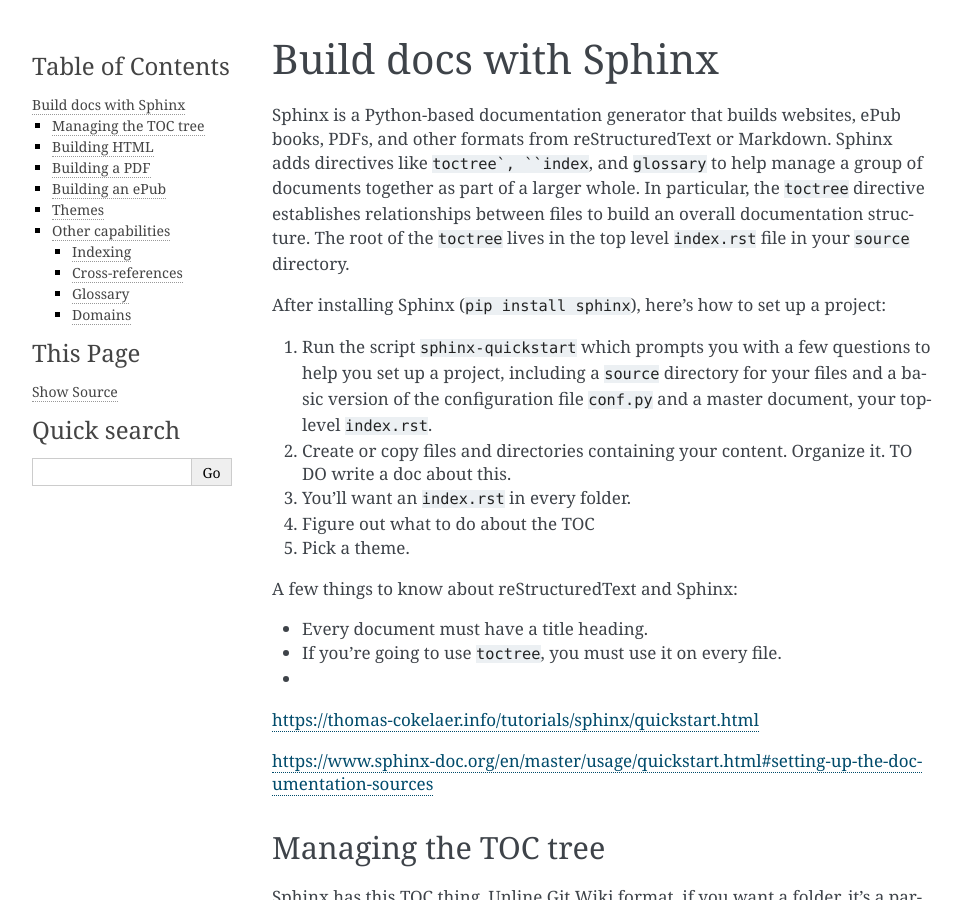
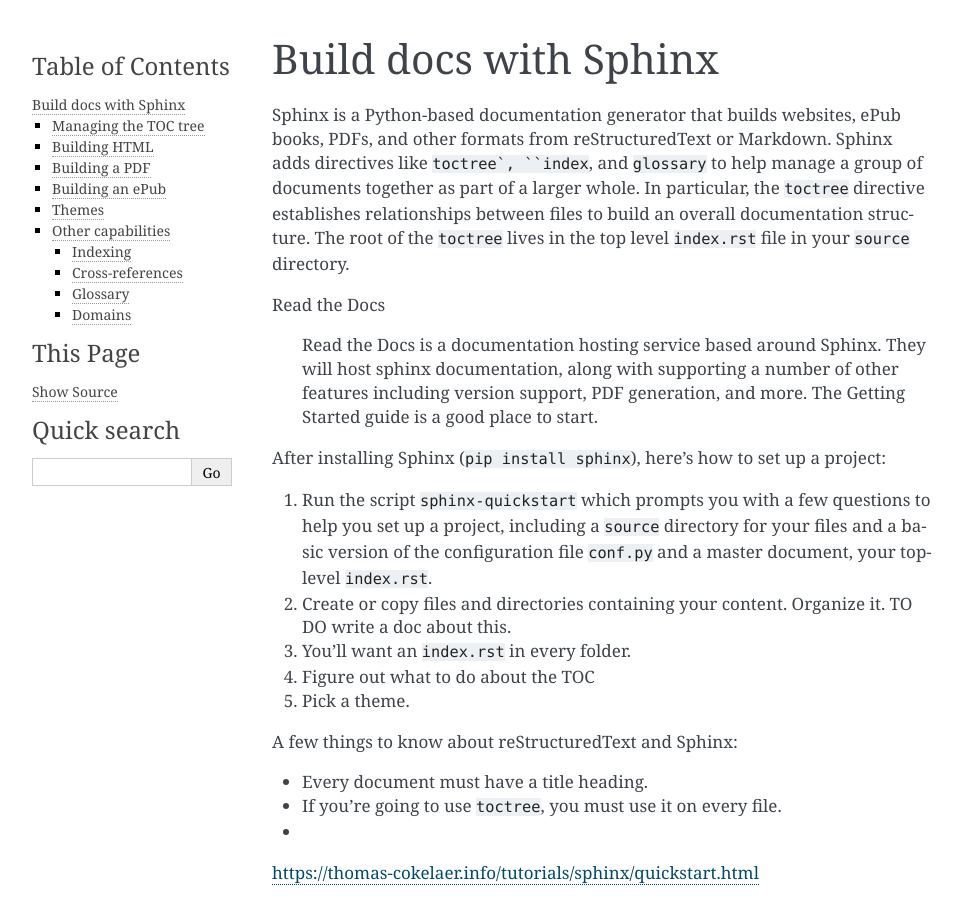
Before and after one commit to pconrad-fb/restructured-dreams, a Sphinx documentation site: the page built from source/recipes/recipes-sphinx.rst, in a window 1280 px wide and 900 px high. Shown: the whole window, without its empty margins (148-1110 px from the left). Built offline with Sphinx 7.4.7, drawn with Linux system fonts in a browser that asks for light colours.

Commit message:
minor addition of some notes

```diff
--- a/source/recipes/recipes-sphinx.rst
+++ b/source/recipes/recipes-sphinx.rst
@@ -2,6 +2,11 @@
 ======================
 
 Sphinx is a Python-based documentation generator that builds websites, ePub books, PDFs, and other formats from reStructuredText or Markdown. Sphinx adds directives like ``toctree`, ``index``, and ``glossary`` to help manage a group of documents together as part of a larger whole. In particular, the ``toctree`` directive establishes relationships between files to build an overall documentation structure. The root  of the ``toctree`` lives in the top level ``index.rst`` file in your ``source`` directory.
+
+Read the Docs
+
+    Read the Docs is a documentation hosting service based around Sphinx. They will host sphinx documentation, along with supporting a number of other features including version support, PDF generation, and more. The Getting Started guide is a good place to start.
+
 
 After installing Sphinx (``pip install sphinx``), here's how to set up a project:
 
```
